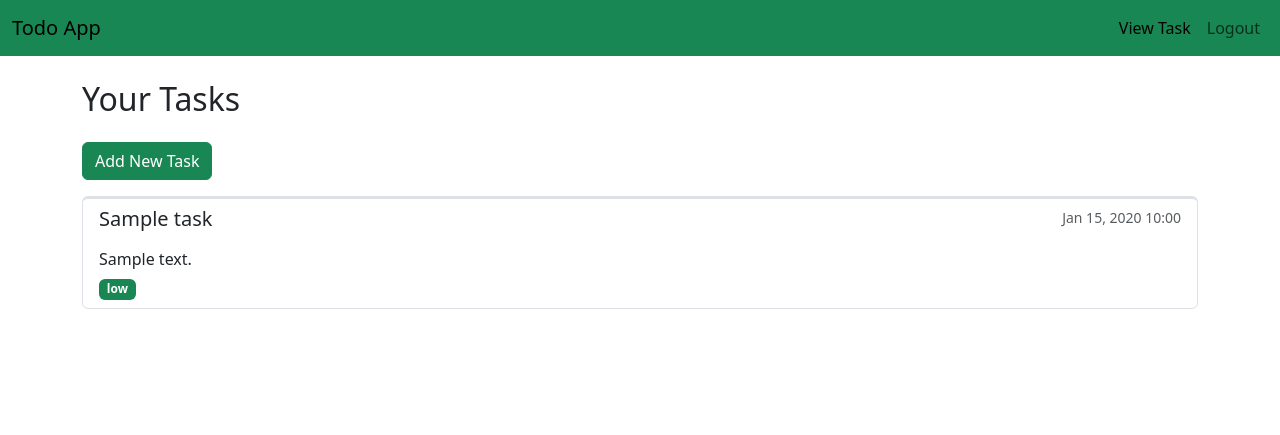
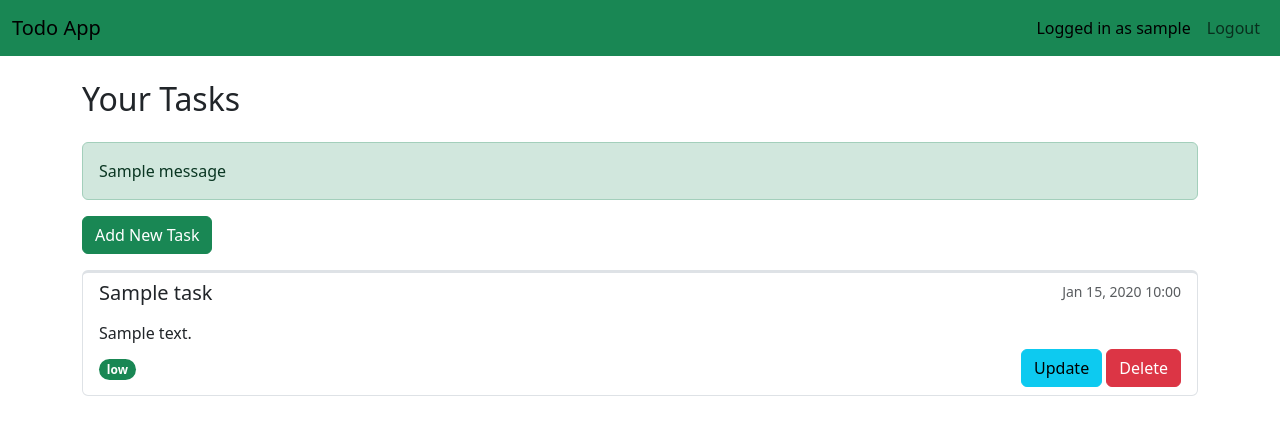
Before and after one commit to RanjaniKathiresan/TaskManagement, a Django app: page / in a window 1280 px wide. Shown: the top 435 px of the page. Run offline with Django 5.2, Linux system fonts and the light colour scheme; a user stored in the database is signed in; tables that the repository leaves empty hold one stand-in row (values such as "Sample post"); one stand-in notice (Sample message) is shown.

Commit message:
Added update and delete button

```diff
--- /dev/null
+++ b/static/style.css
@@ -0,0 +1,4 @@
+.badge {
+    height: max-content;
+    margin-top: 10px;
+}
--- a/templates/base.html
+++ b/templates/base.html
@@ -5,6 +5,8 @@
     <meta name="viewport" content="width=device-width, initial-scale=1">
     <title>Task</title>
     <link href="https://cdn.jsdelivr.net/npm/bootstrap@5.3.3/dist/css/bootstrap.min.css" rel="stylesheet" integrity="sha384-QWTKZyjpPEjISv5WaRU9OFeRpok6YctnYmDr5pNlyT2bRjXh0JMhjY6hW+ALEwIH" crossorigin="anonymous">
+    {% load static %}
+    <link rel="stylesheet" href="{% static '/style.css' %}">
     <style>
       .list-group-item+.list-group-item{
         border-top-width: unset !important;
@@ -24,7 +26,7 @@
             <div class="collapse navbar-collapse justify-content-end" id="navbarNavAltMarkup">
                 <div class="navbar-nav">
                     {% if user.is_authenticated %}
-                      <a href="{% url "home" %}" class="nav-link active" aria-current="page">View Task</a>
+                      <a href="{% url "home" %}" class="nav-link active" aria-current="page">Logged in as {{user.username}}</a>
                       <form action="{% url "logout" %}" method="post">
                         {% csrf_token %}
                         <button type="submit" class="btn btn-link nav-link">Logout</button>
--- a/templates/main/home.html
+++ b/templates/main/home.html
@@ -43,7 +43,7 @@
           </div>
           <div class="modal-footer">
             <button type="button" class="btn btn-secondary" data-bs-dismiss="modal">Close</button>
-            <button type="submit" class="btn btn-primary">Create</button>
+            <button type="submit" class="btn btn-primary">Add</button>
           </div>
         </form>
       </div>
@@ -53,6 +53,15 @@
 
 <div class="container">
   <h2 class="mb-4 mt-4">Your Tasks</h2>
+  {% if messages %}
+            <div  iv class="alert-container">
+            {% for message in messages %}
+                <div class="alert {% if message.tags == 'error' %}alert-danger{% elif message.tags %}alert-{{ message.tags }}{% else %}alert-info{% endif %}" role="alert">
+                    {{ message }}
+                </div>
+            {% endfor %}
+            </div>
+        {% endif %}
   <button class="btn btn-success mb-3" type="button" data-bs-toggle="modal" data-bs-target="#addTaskModal">Add New Task</button>
 
   <div class="list-group">
@@ -64,7 +73,14 @@
       </div>
 
       <p class="mb-1">{{task.description}}</p>
-      <small class="badge bg-{{task.priority|priority_color}}">{{task.get_priority_display}}</small>
+      <div class="d-flex w-100 justify-content-between align-content-center">
+        <small class="badge rounded-pill text-bg-{{task.priority|priority_color}}">{{task.get_priority_display}}</small>
+        <div>
+          <button class="btn btn-info" type="button" data-bs-toggle="modal" data-bs-target="#addTaskModal">Update</button>
+          <button class="btn btn-danger">Delete</button>
+        </div>
+      </div>
+
     </a>
     {% empty %}
     <p class="text-muted">No Task found</p>
--- a/todo_app/settings.py
+++ b/todo_app/settings.py
@@ -140,6 +140,9 @@ USE_TZ = True
 # https://docs.djangoproject.com/en/5.1/howto/static-files/
 
 STATIC_URL = 'static/'
+STATIC_ROOT = os.path.join(BASE_DIR, 'static files')
+STATICFILES_DIRS = (os.path.join(BASE_DIR, 'static'),)
+
 
 # Default primary key field type
 # https://docs.djangoproject.com/en/5.1/ref/settings/#default-auto-field
```
